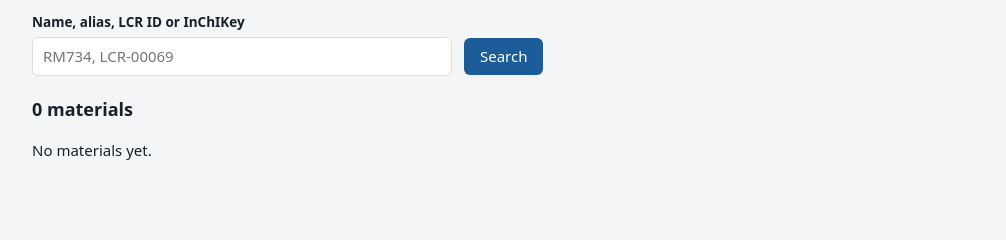
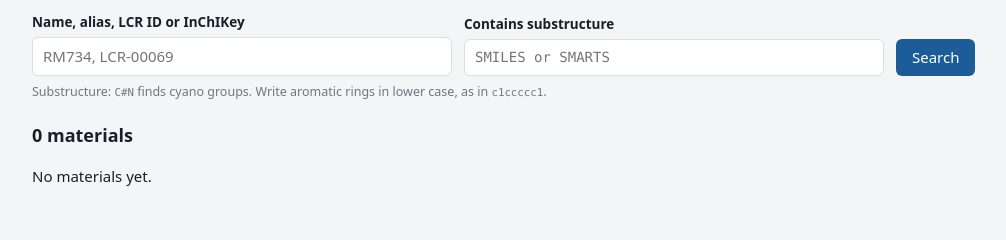
Before and after one commit to 123cpb/ffdb, a Django app: page / in a window 1280 px wide. Shown: the part 125-365 px from the top of the page, without its empty margins (32-1038 px from the left). Run offline with Django 5.2, Linux system fonts and the light colour scheme; data that the repository does not hold is empty.

Commit message:
substructure searching

```diff
--- a/repo/static/repo/style.css
+++ b/repo/static/repo/style.css
@@ -36,9 +36,15 @@ main.wrap { padding-top: 28px; padding-bottom: 56px; }
 
 .search { margin-bottom: 20px; }
 .search label { display: block; font-weight: 600; font-size: 13.5px; margin-bottom: 4px; }
-.search__row { display: flex; flex-wrap: wrap; align-items: center; gap: 8px 12px; }
-.search input { flex: 1 1 260px; max-width: 420px; padding: 7px 10px; font: inherit; border: 1px solid var(--hairline); border-radius: 6px; }
+.search__row { display: flex; flex-wrap: wrap; align-items: flex-end; gap: 8px 12px; }
+.search__field { flex: 1 1 260px; max-width: 420px; }
+.search input { width: 100%; padding: 7px 10px; font: inherit; border: 1px solid var(--hairline); border-radius: 6px; }
+.search input.mono { font-family: var(--mono); font-size: 14px; }
 .search button { padding: 7px 16px; font: inherit; color: #fff; background: var(--link); border: 0; border-radius: 6px; cursor: pointer; }
+.search a { padding: 7px 0; }
+.search__hint { margin: 6px 0 0; font-size: 12.5px; color: var(--muted); }
+
+.form-error { margin: 0 0 16px; padding: 10px 14px; color: #8a1c1c; background: #fdf0f0; border: 1px solid #f0c4c4; border-radius: 6px; }
 
 .result-count { font-size: 18px; font-weight: 600; margin: 0 0 10px; }
 .result-list { list-style: none; margin: 0; padding: 0; background: var(--surface); border: 1px solid var(--hairline); border-radius: 8px; }
--- a/repo/templates/repo/materials.html
+++ b/repo/templates/repo/materials.html
@@ -4,16 +4,26 @@
 <h1 class="page-title">Materials</h1>
 
 <form method="get" action="{% url 'repo:materials' %}" class="search">
-  <label for="q">Name, alias, LCR ID or InChIKey</label>
   <div class="search__row">
-    <input id="q" name="q" value="{{ query }}" placeholder="RM734, LCR-00069" autocomplete="off">
+    <div class="search__field">
+      <label for="q">Name, alias, LCR ID or InChIKey</label>
+      <input id="q" name="q" value="{{ query }}" placeholder="RM734, LCR-00069" autocomplete="off">
+    </div>
+    <div class="search__field">
+      <label for="sub">Contains substructure</label>
+      <input id="sub" name="sub" value="{{ substructure }}" class="mono" placeholder="SMILES or SMARTS" autocomplete="off" aria-describedby="sub-hint">
+    </div>
     <button type="submit">Search</button>
-    {% if query %}<a href="{% url 'repo:materials' %}">Show all</a>{% endif %}
+    {% if query or substructure %}<a href="{% url 'repo:materials' %}">Show all</a>{% endif %}
   </div>
+  <p id="sub-hint" class="search__hint">Substructure: <code>C#N</code> finds cyano groups. Write aromatic rings in lower case, as in <code>c1ccccc1</code>.</p>
 </form>
 
+{% if error %}
+<p class="form-error" role="alert">{{ error }}</p>
+{% else %}
 {% with total=page.paginator.count %}
-<h2 class="result-count">{{ total }} material{{ total|pluralize }}{% if query %} match{{ total|pluralize:"es," }} “{{ query }}”{% endif %}</h2>
+<h2 class="result-count">{{ total }} material{{ total|pluralize }}{% if query %} match{{ total|pluralize:"es," }} “{{ query }}”{% endif %}{% if query and substructure %} and{% endif %}{% if substructure %} contain{{ total|pluralize:"s," }} <code>{{ substructure }}</code>{% endif %}</h2>
 {% endwith %}
 
 {% if page.object_list %}
@@ -34,14 +44,15 @@
 
 {% if page.has_other_pages %}
 <nav class="pagination" aria-label="Pages">
-  {% if page.has_previous %}<a href="?{% if query %}q={{ query|urlencode }}&amp;{% endif %}page={{ page.previous_page_number }}">Previous</a>{% endif %}
+  {% if page.has_previous %}<a href="?{% if search %}{{ search }}&amp;{% endif %}page={{ page.previous_page_number }}">Previous</a>{% endif %}
   <span>Page {{ page.number }} of {{ page.paginator.num_pages }}</span>
-  {% if page.has_next %}<a href="?{% if query %}q={{ query|urlencode }}&amp;{% endif %}page={{ page.next_page_number }}">Next</a>{% endif %}
+  {% if page.has_next %}<a href="?{% if search %}{{ search }}&amp;{% endif %}page={{ page.next_page_number }}">Next</a>{% endif %}
 </nav>
 {% endif %}
-{% elif query %}
+{% elif query or substructure %}
 <p>No materials match. <a href="{% url 'repo:materials' %}">Show all materials</a>.</p>
 {% else %}
 <p>No materials yet.</p>
 {% endif %}
+{% endif %}
 {% endblock %}
--- a/repo/views.py
+++ b/repo/views.py
@@ -1,3 +1,5 @@
+from urllib.parse import urlencode
+
 from django.core.paginator import Paginator
 from django.db.models import Q
 from django.http import HttpResponse
@@ -7,29 +9,48 @@ from . import chem
 from .models import Material, pk_from_accession
 
 
-def find_materials(text):
-    """The materials a search finds, in LCR ID order. Blank text finds them all.
+def find_materials(text, substructure=""):
+    """The materials a search finds, in LCR ID order. A blank search finds them all.
 
     A material is found when the text is part of its name or an alias (ignoring case),
-    is its InChIKey (ignoring case), or is its LCR ID.
+    is its InChIKey (ignoring case), or is its LCR ID, and when its structure contains
+    the substructure (SMILES or SMARTS). Raises chem.StructureError when RDKit can't
+    read the substructure.
     """
     materials = Material.objects.order_by("pk")
     text = text.strip()
-    if not text:
-        return materials
-    found = Q(name__icontains=text) | Q(aliases__icontains=text) | Q(inchikey__iexact=text)
-    pk = pk_from_accession(text)
-    if pk is not None:
-        found |= Q(pk=pk)
-    return materials.filter(found)
+    if text:
+        found = Q(name__icontains=text) | Q(aliases__icontains=text) | Q(inchikey__iexact=text)
+        pk = pk_from_accession(text)
+        if pk is not None:
+            found |= Q(pk=pk)
+        materials = materials.filter(found)
+    if substructure.strip():
+        pattern = chem.substructure_pattern(substructure)
+        # The database can't compare structures, so RDKit checks each material found so far.
+        rows = materials.values_list("pk", "canonical_smiles")
+        matches = [pk for pk, smiles in rows if chem.has_substructure(smiles, pattern)]
+        materials = materials.filter(pk__in=matches)
+    return materials
 
 
 def materials(request):
     """The Materials page, and for now the home page: every material, or those that ?q=
-    finds, 25 to a page. get_page() turns a missing, bad or too-high ?page= into a real page."""
+    and ?sub= find, 25 to a page. get_page() turns a missing, bad or too-high ?page= into
+    a real page. A substructure RDKit can't read lists nothing and says why."""
     query = request.GET.get("q", "").strip()
-    page = Paginator(find_materials(query), 25).get_page(request.GET.get("page"))
-    return render(request, "repo/materials.html", {"query": query, "page": page})
+    substructure = request.GET.get("sub", "").strip()
+    error = ""
+    try:
+        found = find_materials(query, substructure)
+    except chem.StructureError as exc:
+        found, error = Material.objects.none(), str(exc)
+    page = Paginator(found, 25).get_page(request.GET.get("page"))
+    # The search as it goes in an address, so the page links keep it. urlencode() turns
+    # characters such as # into %23: a bare # would end the address there.
+    search = urlencode({key: value for key, value in [("q", query), ("sub", substructure)] if value})
+    context = {"query": query, "substructure": substructure, "error": error, "page": page, "search": search}
+    return render(request, "repo/materials.html", context)
 
 
 def material_detail(request, pk):
```
Also changed, not shown: repo/chem.py (+22 -0 lines), repo/tests/test_search.py (+43 -0 lines).
